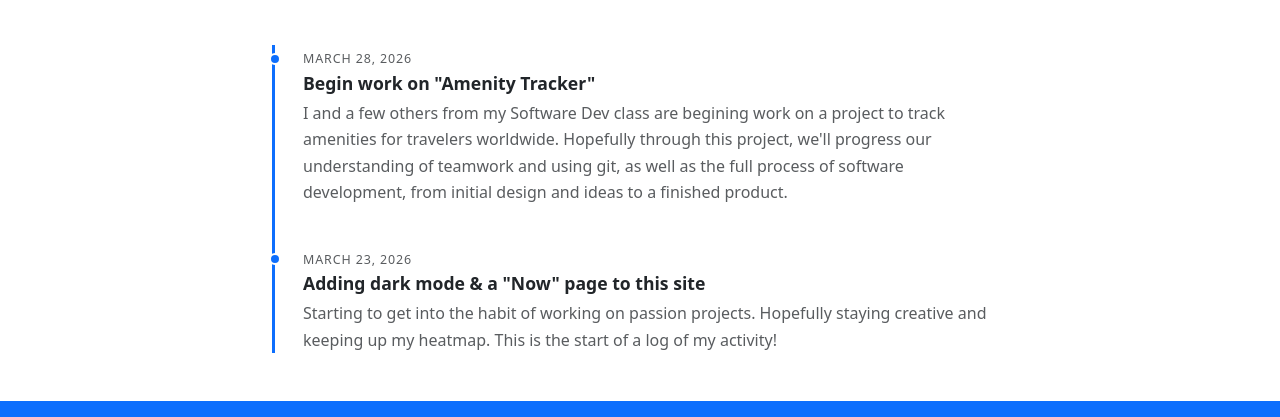
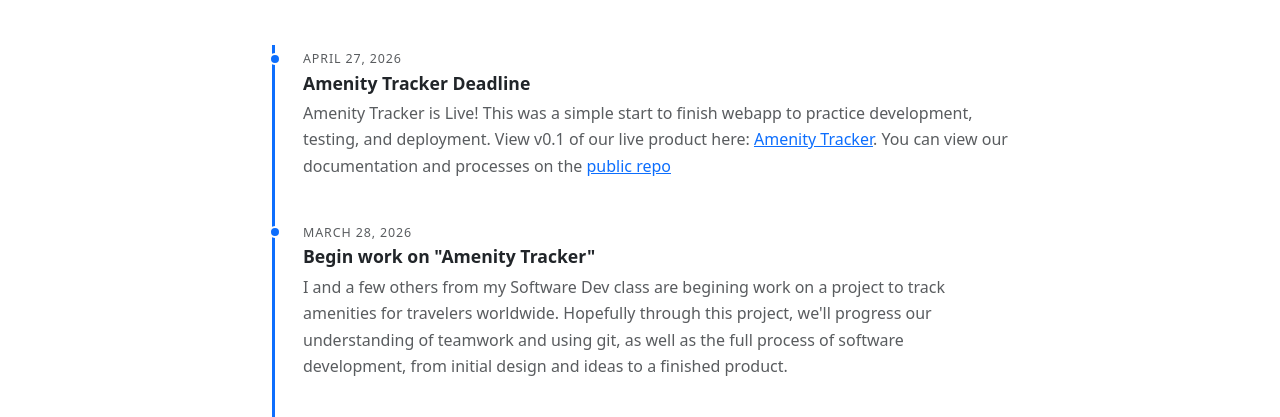
Before and after one commit to btorio15/PersonalSite, an Eleventy site: page src/now.njk in a window 1280 px wide. Shown: the part 173-590 px from the top of the page. Built offline with nearby package versions, Linux system fonts and the light colour scheme; Eleventy itself is replaced by a stand-in of ours; files that its build step writes are made by us from their sources.

Commit message:
April now update

```diff
--- a/src/now.njk
+++ b/src/now.njk
@@ -13,6 +13,15 @@ permalink: /now.html
   <ul class="timeline">
 
     <!-- Add new entries at the TOP -->
+     <li class="timeline-entry">
+      <time class="timeline-date">April 27, 2026</time>
+      <h3 class="timeline-title">Amenity Tracker Deadline</h3>
+      <p class="timeline-body">
+        Amenity Tracker is Live! This was a simple start to finish webapp to practice development, testing, and deployment. View v0.1 of our live product here: <a href="https://group-project-l9op.onrender.com/">Amenity Tracker</a>.
+        You can view our documentation and processes on the <a href="https://github.com/btorio15/group_project">public repo</a>
+      </p>
+    </li>
+
      <li class="timeline-entry">
       <time class="timeline-date">March 28, 2026</time>
       <h3 class="timeline-title">Begin work on "Amenity Tracker"</h3>
```
